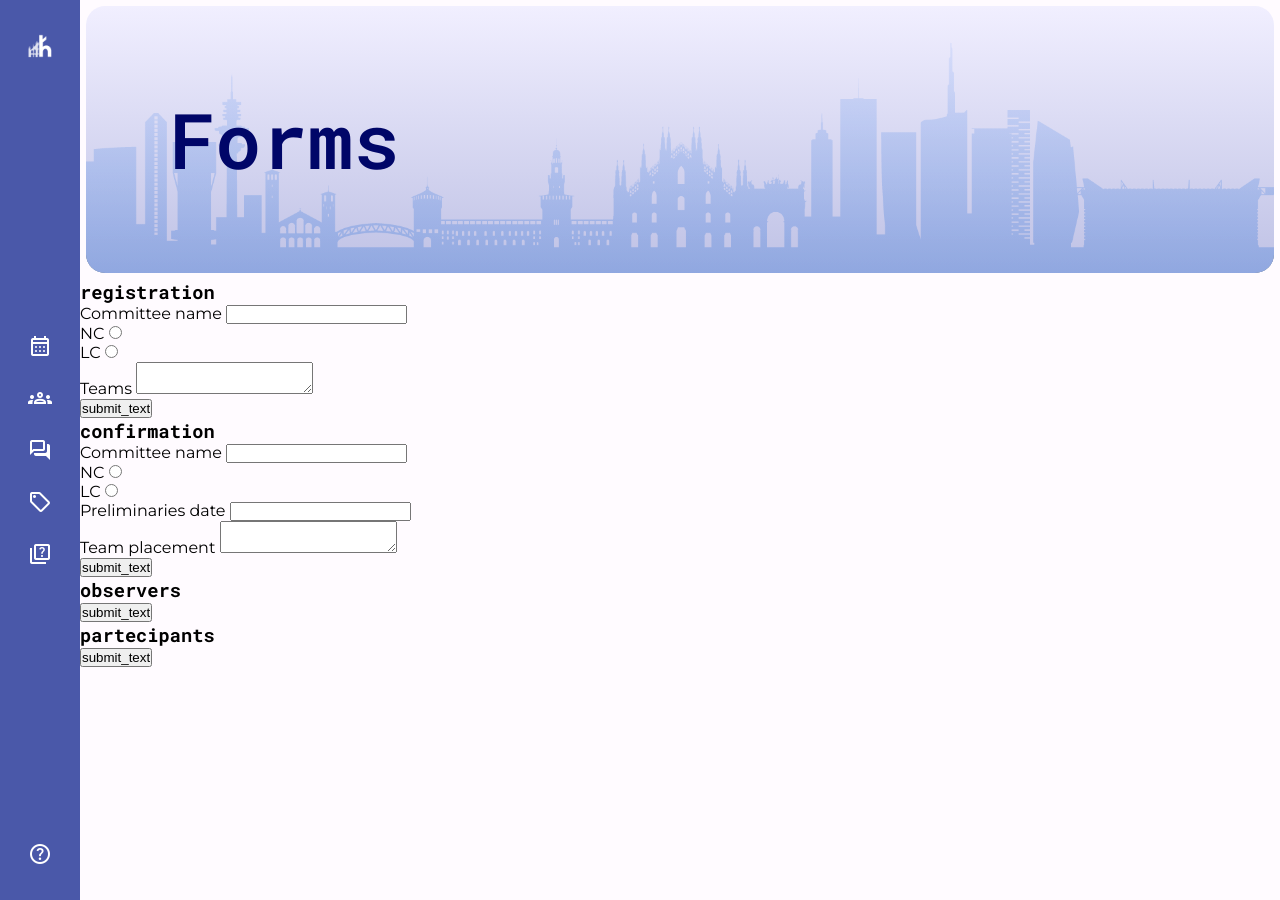
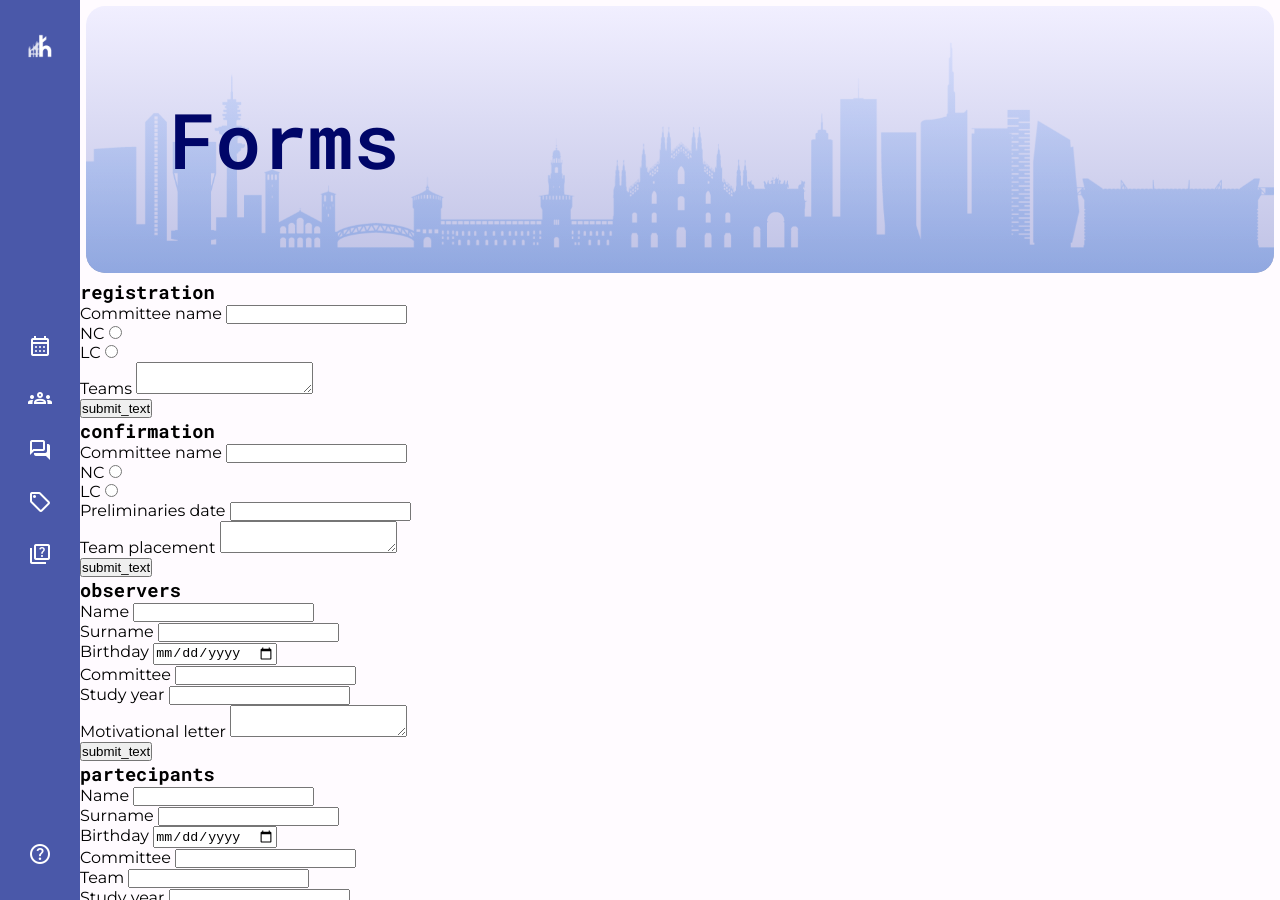
Before and after one commit to gfusarbassini/ht56f4y, a Jekyll site: the page built from forms.html, in a window 1280 px wide. Built offline with Jekyll 4.4.1, drawn with Linux system fonts in a browser that asks for light colours; nearby versions of some CDN libraries.

Commit message:
Add observers and partecipants forms

```diff
--- a/_data/forms.yml
+++ b/_data/forms.yml
@@ -49,8 +49,56 @@ forms:
     action: google_form_url
     submit: submit_text
     fields:
+      - id: name
+        label: Name
+        type: text
+        name: name
+      - id: surname
+        label: Surname
+        type: text
+        name: surname
+      - id: birthday
+        label: Birthday
+        type: date
+        name: birthday
+      - id: committee
+        label: Committee
+        type: text
+        name: committee
+      - id: year
+        label: "Study year"
+        type: number
+        name: year
+    textareas:
+      - id: letter
+        label: "Motivational letter"
+        name: letter
 
   - id: partecipants
     action: google_form_url
     submit: submit_text
     fields:
+      - id: name
+        label: Name
+        type: text
+        name: name
+      - id: surname
+        label: Surname
+        type: text
+        name: surname
+      - id: birthday
+        label: Birthday
+        type: date
+        name: birthday
+      - id: committee
+        label: Committee
+        type: text
+        name: committee
+      - id: team
+        label: Team
+        type: text
+        name: team
+      - id: year
+        label: "Study year"
+        type: number
+        name: year
```
